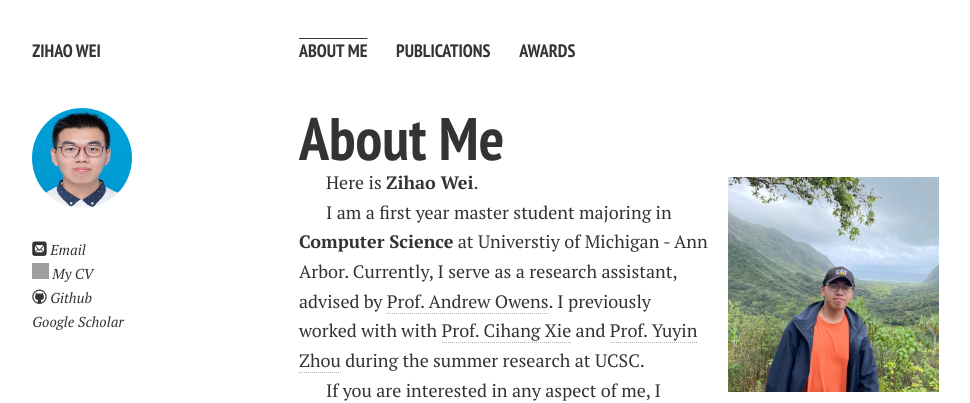
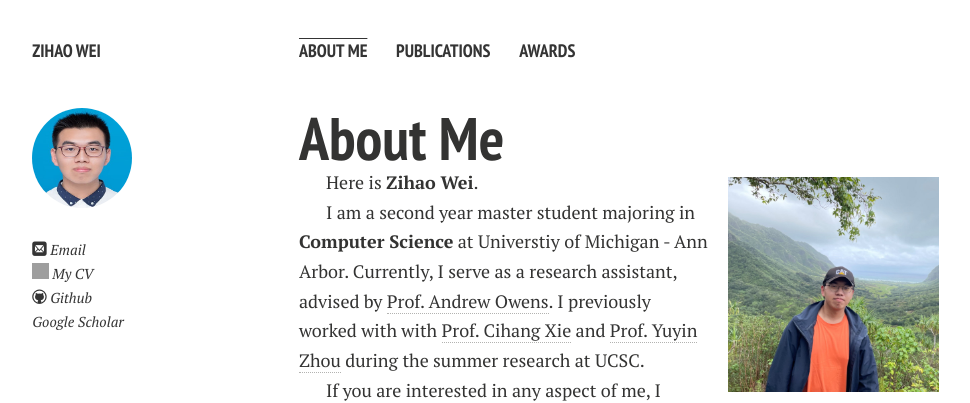
Before and after one commit to Zi-hao-Wei/Zi-hao-Wei.github.io, a Jekyll site: the page built from index.md, in a window 1280 px wide and 900 px high. Shown: the top 403 px of the window, without its empty margins (21-991 px from the left). Built offline with Jekyll 4.4.1, drawn with Linux system fonts in a browser that asks for light colours; nearby versions of some CDN libraries; comment, search, counter and statistics services are not loaded; a style sheet for code colours, icons or effects is not loaded; our own code applies the rules of GitHub Pages for plain Markdown files; grey boxes are pictures that could not be loaded.

Commit message:
Update index.md

```diff
--- a/index.md
+++ b/index.md
@@ -8,7 +8,7 @@ layout: page
 
 Here is **Zihao Wei**.
 
-I am a first year master student majoring in **Computer Science** at Universtiy of Michigan - Ann Arbor. Currently, I serve as a research assistant, advised by [Prof. Andrew Owens](https://andrewowens.com/). I previously worked with with [Prof. Cihang Xie](https://cihangxie.github.io/) and [Prof. Yuyin Zhou](https://yuyinzhou.github.io/) during the summer research at UCSC.
+I am a second year master student majoring in **Computer Science** at Universtiy of Michigan - Ann Arbor. Currently, I serve as a research assistant, advised by [Prof. Andrew Owens](https://andrewowens.com/). I previously worked with with [Prof. Cihang Xie](https://cihangxie.github.io/) and [Prof. Yuyin Zhou](https://yuyinzhou.github.io/) during the summer research at UCSC.
 
 If you are interested in any aspect of me, I would love to chat and collaborate, please email me at - *zihaowei@umich.edu*
 
```
Also changed, not shown: other parts of index.md (+1 -0 lines).
